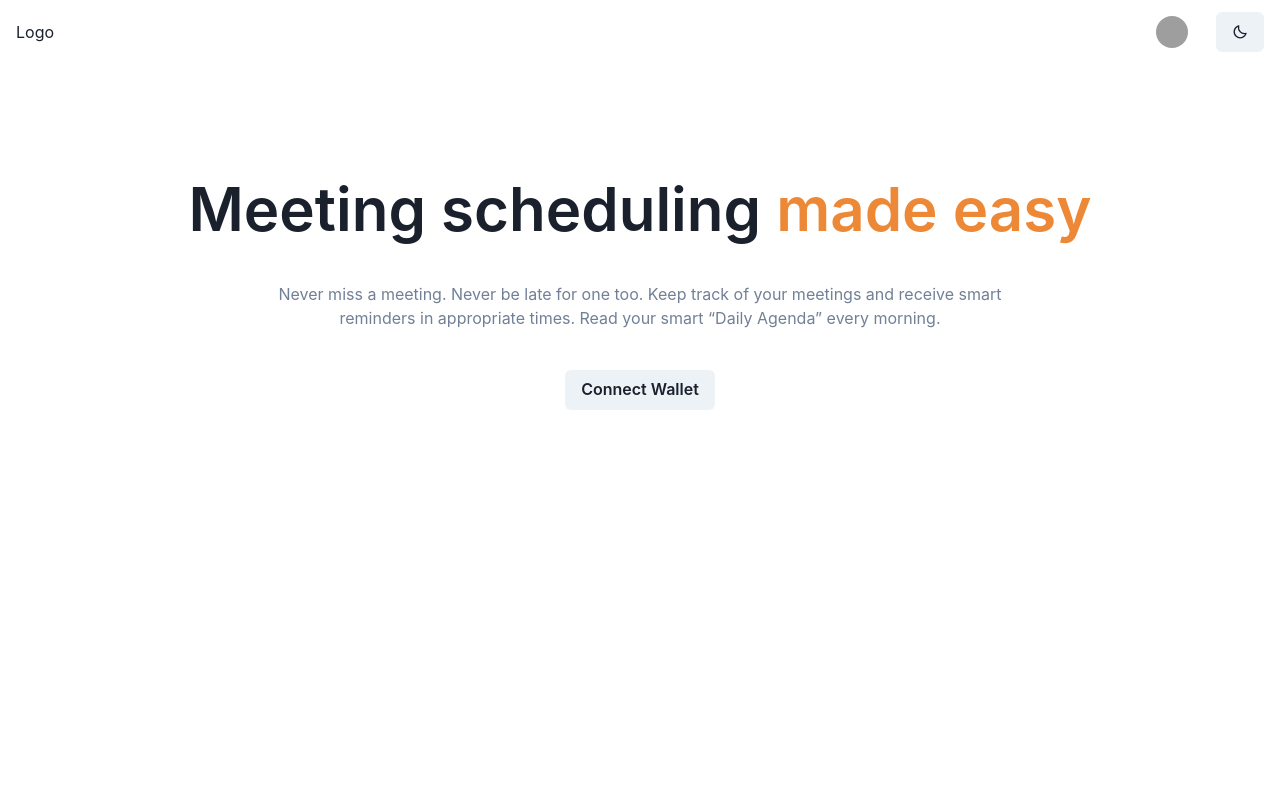
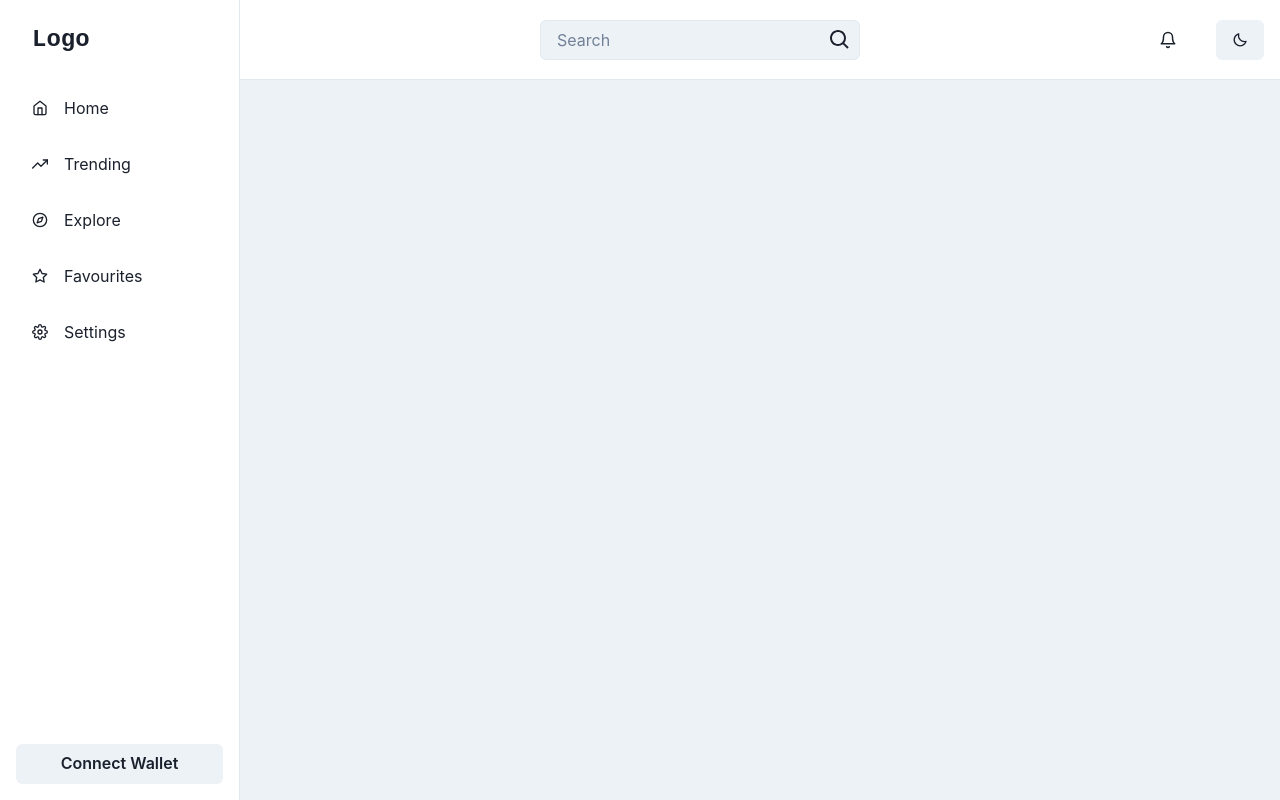
Before and after one commit to Harsh2220/DeBlog, a Next.js app: page / in a window 1280 px wide. Built offline with nearby package versions, Linux system fonts and the light colour scheme; grey boxes are pictures that could not be loaded.

Commit message:
fea: frontend

```diff
--- a/components/Sidebar.tsx
+++ b/components/Sidebar.tsx
@@ -1,9 +1,11 @@
 import React, { ReactNode } from 'react';
 import {
   IconButton,
+  Avatar,
   Box,
   CloseButton,
   Flex,
+  HStack,
   Icon,
   useColorModeValue,
   Link,
@@ -13,7 +15,12 @@ import {
   useDisclosure,
   BoxProps,
   FlexProps,
-  Image,
+  Button,
+  useColorMode,
+  Input,
+  InputGroup,
+  InputLeftElement,
+  InputRightElement,
 } from '@chakra-ui/react';
 import {
   FiHome,
@@ -22,31 +29,39 @@ import {
   FiStar,
   FiSettings,
   FiMenu,
+  FiBell,
+  FiChevronDown,
 } from 'react-icons/fi';
-import { MdOutlineSpaceDashboard, MdNotificationsActive } from "react-icons/md";
-import { TbBookmarks } from "react-icons/tb"
 import { IconType } from 'react-icons';
 import { ReactText } from 'react';
+import { BiMoon } from 'react-icons/bi';
+import { BsSun } from 'react-icons/bs';
+import WalletModal from './WalletModal';
+import { BiSearch } from 'react-icons/bi'
 
 interface LinkItemProps {
   name: string;
   icon: IconType;
 }
 const LinkItems: Array<LinkItemProps> = [
-  { name: 'Dashboard', icon: MdOutlineSpaceDashboard },
+  { name: 'Home', icon: FiHome },
   { name: 'Trending', icon: FiTrendingUp },
-  { name: 'Bookmarks', icon: TbBookmarks },
-  { name: 'Notifications', icon: MdNotificationsActive },
+  { name: 'Explore', icon: FiCompass },
+  { name: 'Favourites', icon: FiStar },
   { name: 'Settings', icon: FiSettings },
 ];
 
-export default function Sidebar({ children }: { children: ReactNode }) {
+export default function Sidebar({
+  children,
+}: {
+  children: ReactNode;
+}) {
   const { isOpen, onOpen, onClose } = useDisclosure();
   return (
     <Box minH="100vh" bg={useColorModeValue('gray.100', 'gray.900')}>
       <SidebarContent
         onClose={() => onClose}
-        display={{ base: 'none', md: 'block' }}
+        display={{ base: 'none', md: 'flex' }}
       />
       <Drawer
         autoFocus={false}
@@ -61,7 +76,7 @@ export default function Sidebar({ children }: { children: ReactNode }) {
         </DrawerContent>
       </Drawer>
       {/* mobilenav */}
-      <MobileNav display={{ base: 'flex', md: 'none' }} onOpen={onOpen} />
+      <MobileNav onOpen={onOpen} />
       <Box ml={{ base: 0, md: 60 }} p="4">
         {children}
       </Box>
@@ -75,21 +90,21 @@ interface SidebarProps extends BoxProps {
 
 const SidebarContent = ({ onClose, ...rest }: SidebarProps) => {
   return (
-    <Box
-      bg={'#1a1d1f'}
+    <Flex
+      bg={useColorModeValue('white', 'gray.900')}
       borderRight="1px"
-      borderRadius={[0, 10]}
-      marginTop={[0, 4]}
       borderRightColor={useColorModeValue('gray.200', 'gray.700')}
       w={{ base: 'full', md: 60 }}
       pos="fixed"
-      h={["full", "3xl"]}
-      width={["xs"]}
+      h="full"
+      flexDirection={'column'}
+      justifyContent='space-between'
       {...rest}>
-      <Flex h="20" alignItems="center" mr={[4, 12]} justifyContent="space-between" textColor={'#919297'}>
-        <Box w={36}>
-          <Image src="./logo-white.png" alt="" />
-        </Box>
+      <Box>
+        <Flex h="20" alignItems="center" mx="8" justifyContent="space-between">
+          <Text fontSize="2xl" fontFamily="monospace" fontWeight="bold">
+            Logo
+          </Text>
           <CloseButton display={{ base: 'flex', md: 'none' }} onClick={onClose} />
         </Flex>
         {LinkItems.map((link) => (
@@ -98,6 +113,10 @@ const SidebarContent = ({ onClose, ...rest }: SidebarProps) => {
           </NavItem>
         ))}
       </Box>
+      <Box p={4}>
+        <WalletModal />
+      </Box>
+    </Flex>
   );
 };
 
@@ -105,9 +124,10 @@ interface NavItemProps extends FlexProps {
   icon: IconType;
   children: ReactText;
 }
+
 const NavItem = ({ icon, children, ...rest }: NavItemProps) => {
   return (
-    <Link href="#" style={{ textDecoration: 'none' }} _focus={{ boxShadow: 'none' }} textColor={'white'}>
+    <Link href="#" style={{ textDecoration: 'none' }} _focus={{ boxShadow: 'none' }}>
       <Flex
         align="center"
         p="4"
@@ -116,7 +136,7 @@ const NavItem = ({ icon, children, ...rest }: NavItemProps) => {
         role="group"
         cursor="pointer"
         _hover={{
-          bg: '#2e3334',
+          bg: 'cyan.400',
           color: 'white',
         }}
         {...rest}>
@@ -139,24 +159,57 @@ const NavItem = ({ icon, children, ...rest }: NavItemProps) => {
 interface MobileProps extends FlexProps {
   onOpen: () => void;
 }
+
 const MobileNav = ({ onOpen, ...rest }: MobileProps) => {
+  const { colorMode, toggleColorMode } = useColorMode();
+
   return (
     <Flex
       ml={{ base: 0, md: 60 }}
-      px={{ base: 4, md: 24 }}
+      px={{ base: 4, md: 4 }}
       height="20"
       alignItems="center"
       bg={useColorModeValue('white', 'gray.900')}
       borderBottomWidth="1px"
       borderBottomColor={useColorModeValue('gray.200', 'gray.700')}
-      justifyContent="space-between"
+      justifyContent={{ base: 'space-between', md: 'flex-end' }}
       {...rest}>
       <IconButton
+        display={{ base: 'flex', md: 'none' }}
+        onClick={onOpen}
         variant="outline"
-        onClick={onOpen}
         aria-label="open menu"
         icon={<FiMenu />}
       />
+
+      <Text
+        display={{ base: 'flex', md: 'none' }}
+        fontSize="2xl"
+        fontFamily="monospace"
+        fontWeight="bold">
+        Logo
+      </Text>
+
+      <Flex w='full' justifyContent='center'>
+        <Box>
+          <InputGroup>
+            <Input placeholder='Search' bg={useColorModeValue('gray.100', 'gray.800')} w='xs' />
+            <InputRightElement children={<BiSearch fontSize={'24px'} />} />
+          </InputGroup>
+        </Box>
+      </Flex>
+
+      <HStack spacing={{ base: '0', md: '6' }}>
+        <IconButton
+          size="lg"
+          variant="ghost"
+          aria-label="open menu"
+          icon={<FiBell />}
+        />
+        <Button onClick={toggleColorMode}>
+          {colorMode === 'light' ? <BiMoon /> : <BsSun />}
+        </Button>
+      </HStack>
     </Flex>
   );
 };
--- a/components/WalletModal.tsx
+++ b/components/WalletModal.tsx
@@ -40,7 +40,7 @@ export default function WalletModal() {
 
     return (
         <>
-            <Button onClick={onOpen}>Connect Wallet</Button>
+            <Button onClick={onOpen} w='full'>Connect Wallet</Button>
 
             <Modal isOpen={isOpen} onClose={onClose}>
                 <ModalOverlay />
--- a/pages/index.tsx
+++ b/pages/index.tsx
@@ -1,13 +1,11 @@
 import type { NextPage } from 'next'
 import Hero from '../components/Hero'
 import NavBar from '../components/Navbar'
+import Sidebar from '../components/Sidebar'
 
 const Home: NextPage = () => {
   return (
-    <>
-      <NavBar />
-      <Hero />
-    </>
+    <Sidebar />
   )
 }
 
```
Also changed, not shown: pages/dashboard.tsx (deleted, +0 -13 lines). Lines whose indentation alone changed are shown as unchanged.
